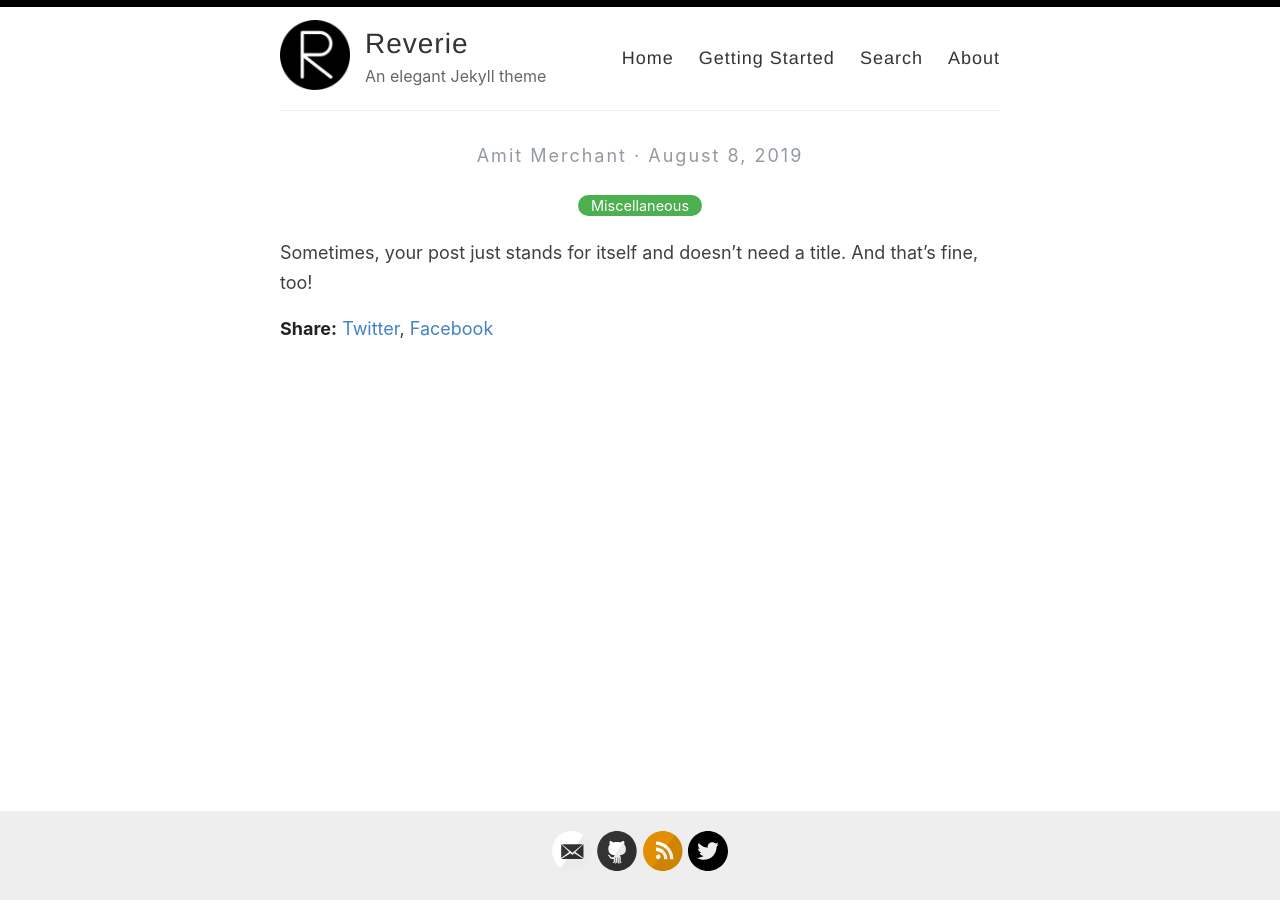
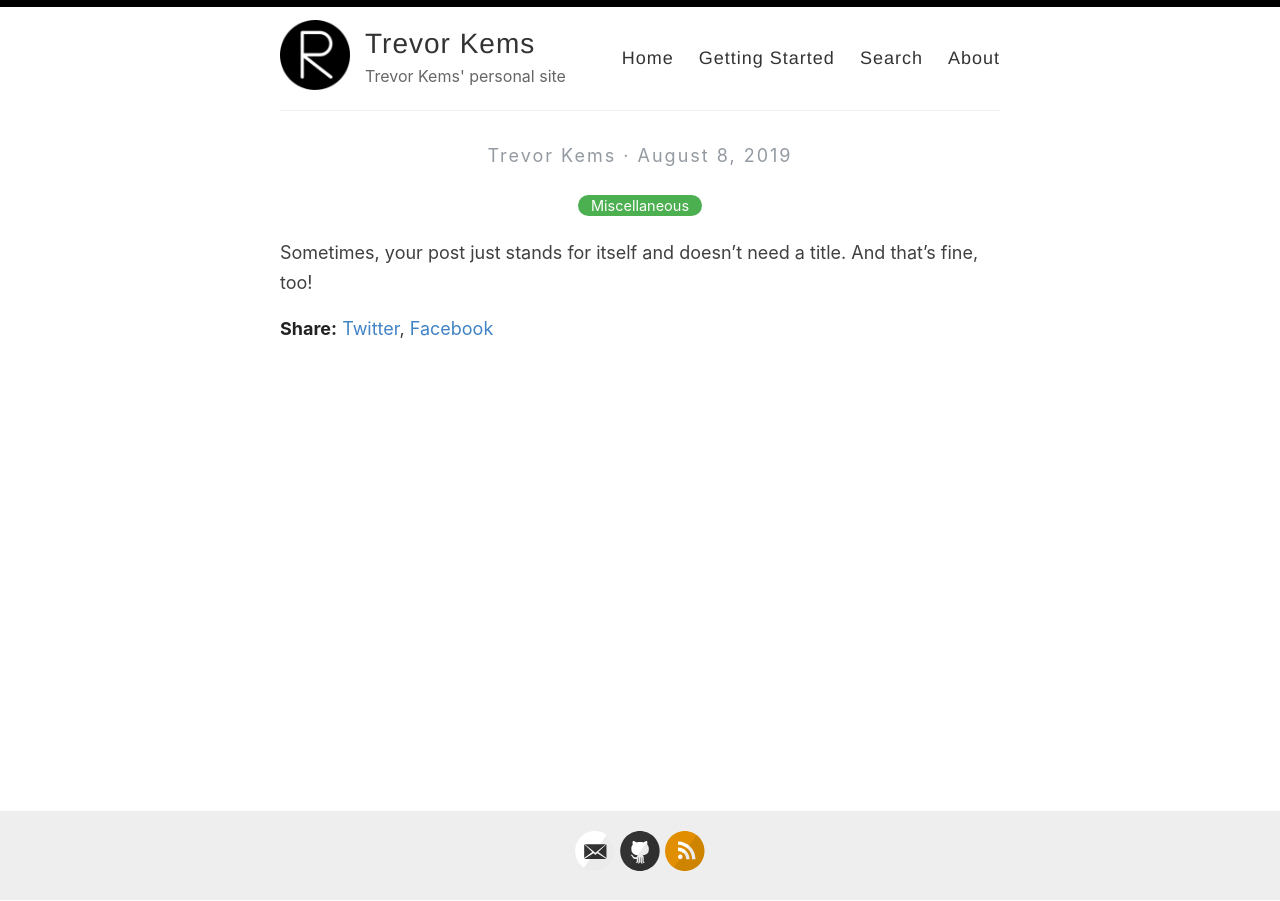
Before and after one commit to TKems/tkems.github.io, a Jekyll site: the page built from _posts/2019-08-08-no-title-posts.md, in a window 1280 px wide. Built offline with Jekyll 4.4.1, drawn with Linux system fonts in a browser that asks for light colours.

Commit message:
Updated config.yml

```diff
--- a/_config.yml
+++ b/_config.yml
@@ -3,13 +3,13 @@
 #
 
 # Name of your site (displayed in the header)
-name: Reverie
+name: Trevor Kems
 
 # Name of the author
-author: Amit Merchant
+author: Trevor Kems
 
 # Short bio or description (displayed in the header)
-description: An elegant Jekyll theme
+description: Trevor Kems' personal site
 
 # URL of your avatar or profile pic (you could use your GitHub profile pic)
 avatar: /images/reverie.png
@@ -21,15 +21,15 @@ avatar: /images/reverie.png
 # Includes an icon in the footer for each username you enter
 footer-links:
   dribbble:
-  email: amit.d.merchant@gmail.com
+  email: trevorkems@gmail.com
   facebook:
   flickr:
-  github: amitmerchant1990/reverie
+  github: tkems
   instagram:
   linkedin:
   pinterest:
   rss: rss
-  twitter: amit_merchant
+  twitter:
   stackoverflow:
   youtube: # channel/<your_long_string> or user/<user-name>
   googleplus: # anything in your profile username that comes after plus.google.com/
@@ -41,18 +41,18 @@ footer-links:
 disqus:
 
 # Enter your Google Analytics web tracking code (e.g. UA-2110908-2) to activate tracking
-google_analytics: UA-43339302-11
+google_analytics:
 
 # Your website URL (e.g. http://amitmerchant1990.github.io or http://www.amitmerchant.com)
 # Used for Sitemap.xml and your RSS feed
-url: http://www.amitmerchant.com/reverie
-enforce_ssl: https://www.amitmerchant.com/reverie
+url: http://www.trevorkems.com
+enforce_ssl: https://www.trevorkems.com
 
 # If you're hosting your site at a Project repository on GitHub pages
 # (http://yourusername.github.io/repository-name)
 # and NOT your User repository (http://yourusername.github.io)
 # then add in the baseurl here, like this: "/repository-name"
-baseurl: "/reverie"
+baseurl:
 
 #
 # !! You don't need to change any of the configuration flags below !!
```
